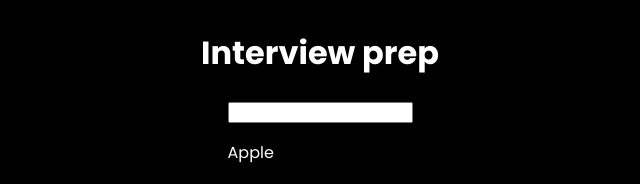
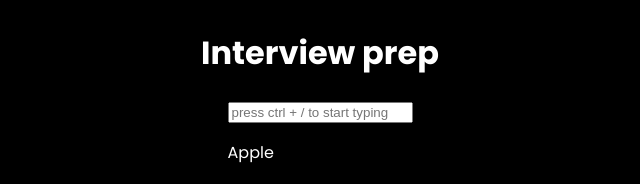
Before and after one commit to naveengitboi/interview_prep, a React (Vite) app: page / in a window 1280 px wide. Shown: the top 184 px of the page, without its empty margins (320-960 px from the left). Built offline with nearby package versions, Linux system fonts and the light colour scheme; the HTML template or start-up script is replaced by a standard one.

Commit message:
done searching

```diff
--- a/src/components/Search.tsx
+++ b/src/components/Search.tsx
@@ -9,7 +9,6 @@ const makeBolder = (x: string) => {
   )
 }
 const matchChars = (item: string, search: string) => {
-  const ans = '';
   const final = []
   let i = 0;
   let j = 0;
@@ -55,7 +54,7 @@ const Search = () => {
 
   return (
     <div className="searchContainer">
-      <input type='text' onChange={(e) => setSearch(e.target.value)} ref={inputRef} />
+      <input type='text' placeholder="press ctrl + / to start typing" onChange={(e) => setSearch(e.target.value)} ref={inputRef} />
       {
         filteredItems.map((item, idx) => {
           return (
```
